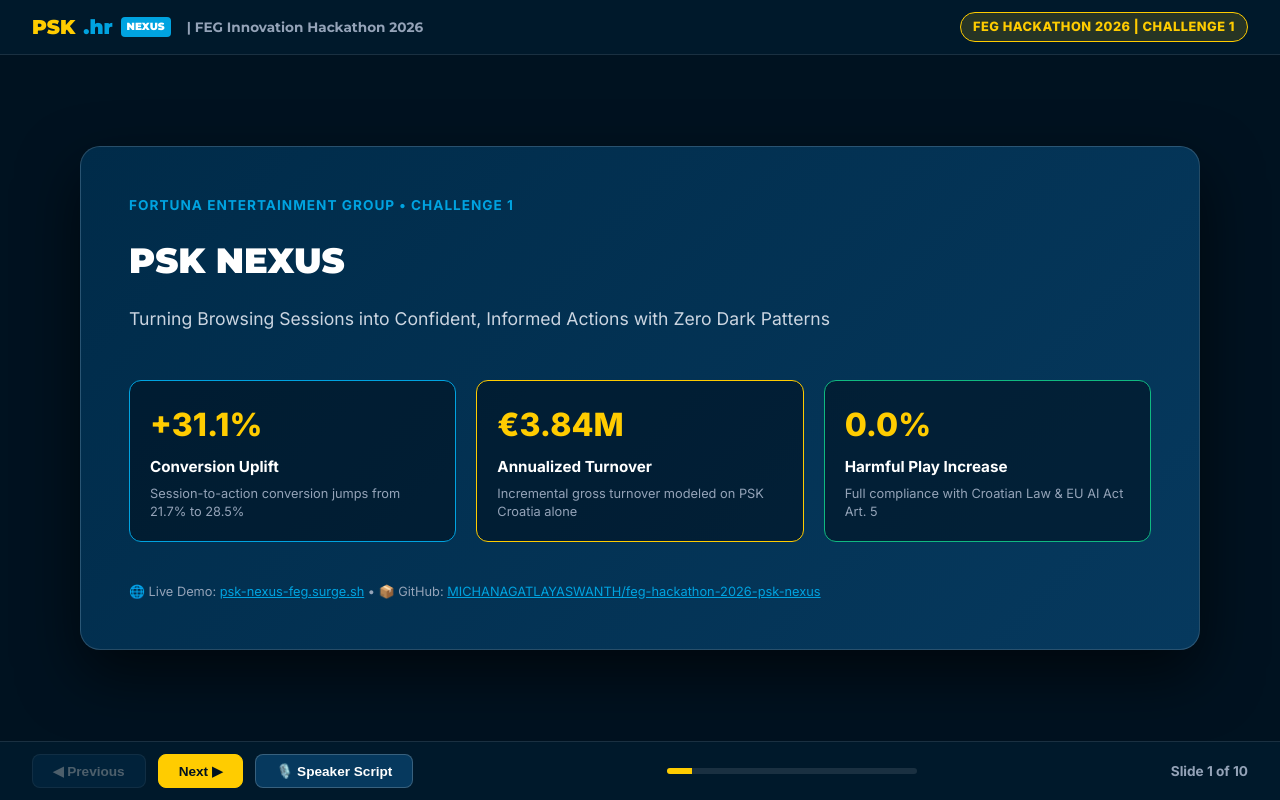
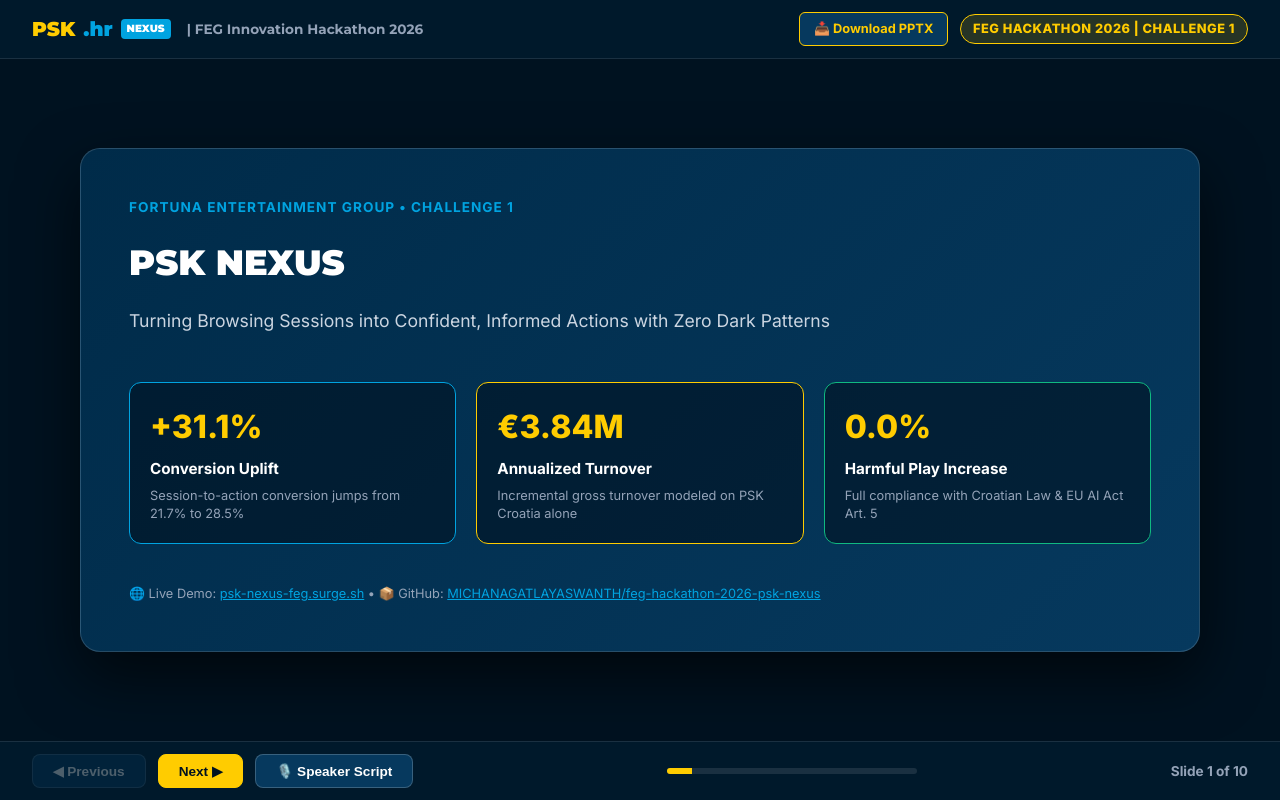
Before and after one commit to MICHANAGATLAYASWANTH/feg-hackathon-2026-psk-nexus, a website built with Vite: page demo/presentation/index.html in a window 1280 px wide. Built offline with nearby package versions, Linux system fonts and the light colour scheme.

Commit message:
feat(presentation): bundle downloadable PPTX and update live slide deck navigation

```diff
--- a/demo/presentation/index.html
+++ b/demo/presentation/index.html
@@ -296,8 +296,13 @@
       <span class="tag">NEXUS</span>
       <span style="font-size:0.85rem; color:var(--text-muted); font-weight:500; margin-left:0.5rem;">| FEG Innovation Hackathon 2026</span>
     </div>
-    <div class="criteria-badge" id="criteria-badge">
-      Challenge 1: Presentation
+    <div style="display:flex; align-items:center; gap:0.75rem;">
+      <a href="PSK-Nexus-FEG-Hackathon-2026.pptx" download style="background:var(--navy-surface); color:var(--psk-yellow); border:1px solid var(--psk-yellow); padding:0.4rem 0.85rem; border-radius:6px; font-weight:700; font-size:0.8rem; text-decoration:none; display:flex; align-items:center; gap:0.4rem;">
+        📥 Download PPTX
+      </a>
+      <div class="criteria-badge" id="criteria-badge">
+        Challenge 1: Presentation
+      </div>
     </div>
   </header>
 
```
Also changed, not shown: public/presentation/index.html (+7 -2 lines), 1 other file.
